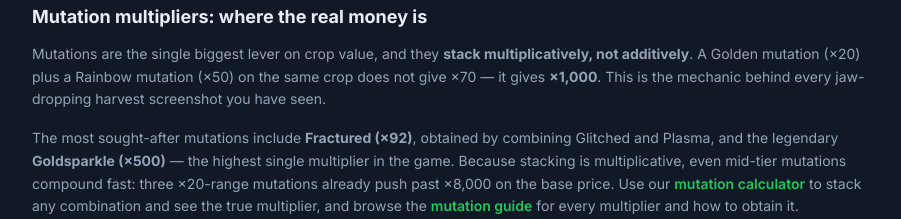
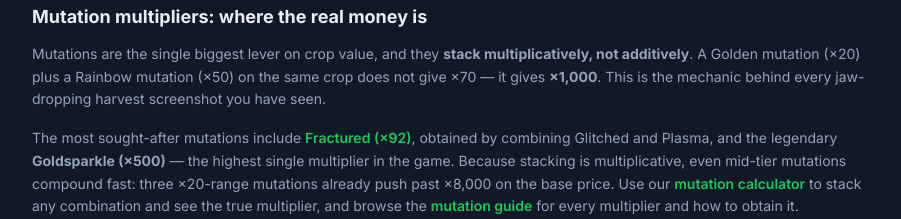
Before and after one commit to liveetcstream-beep/grow-a-garden-calculator, a Next.js app: page / in a window 1280 px wide. Shown: the part 6180-6399 px from the top of the page, without its empty margins (184-1085 px from the left). Built offline with nearby package versions, Linux system fonts and the light colour scheme.

Commit message:
Fractured recovery: title override for 'fractured mutation multiplier' + contextual links from homepage/mutation-calc/trade-calc

```diff
--- a/src/app/page.tsx
+++ b/src/app/page.tsx
@@ -582,7 +582,7 @@ export default function HomePage() {
             <strong>×1,000</strong>. This is the mechanic behind every jaw-dropping harvest screenshot you have seen.
           </p>
           <p className="mb-4">
-            The most sought-after mutations include <strong>Fractured (×92)</strong>, obtained by combining Glitched and Plasma,
+            The most sought-after mutations include <Link href="/mutation/fractured" className="text-[var(--primary)] hover:underline font-semibold">Fractured (×92)</Link>, obtained by combining Glitched and Plasma,
             and the legendary <strong>Goldsparkle (×500)</strong> — the highest single multiplier in the game. Because stacking is
             multiplicative, even mid-tier mutations compound fast: three ×20-range mutations already push past ×8,000 on the base
             price. Use our <Link href="/mutation-calculator" className="text-[var(--primary)] hover:underline font-semibold">mutation calculator</Link> to
```
